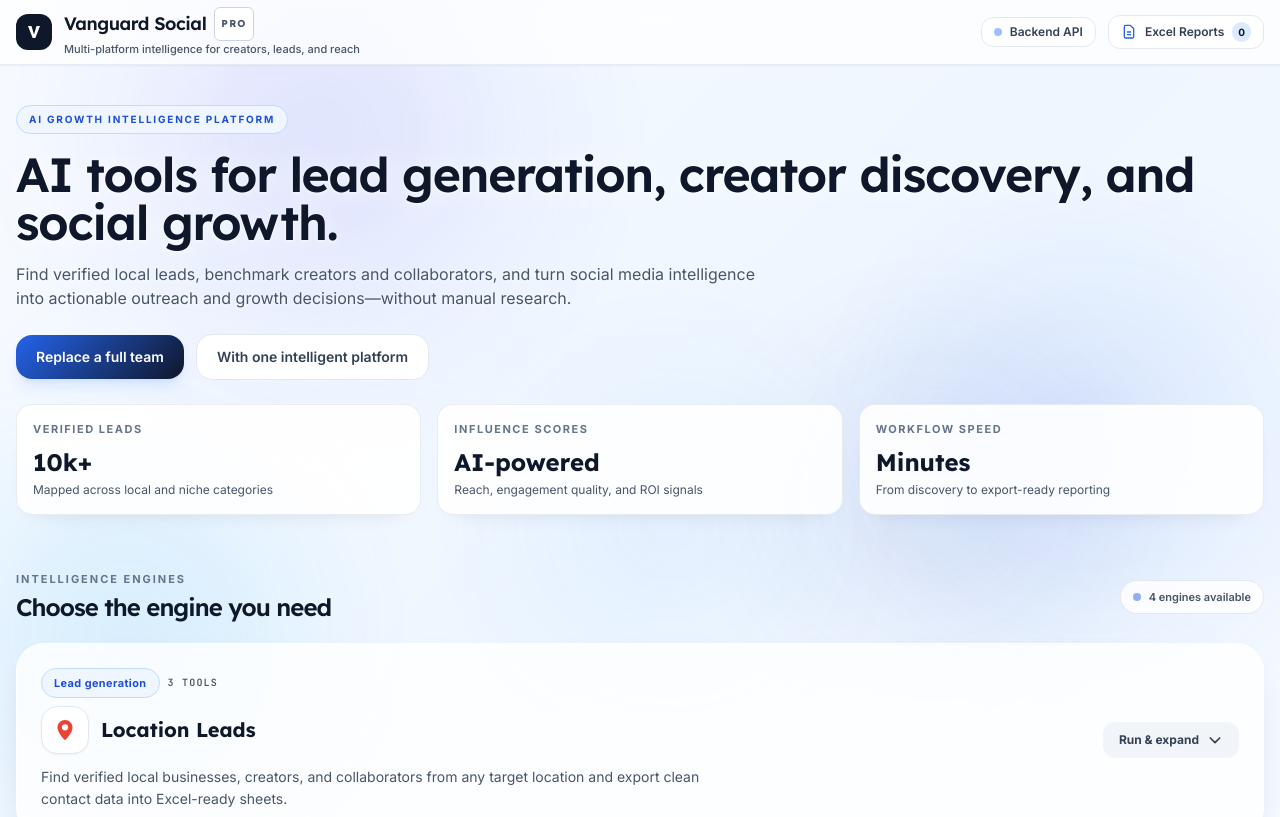
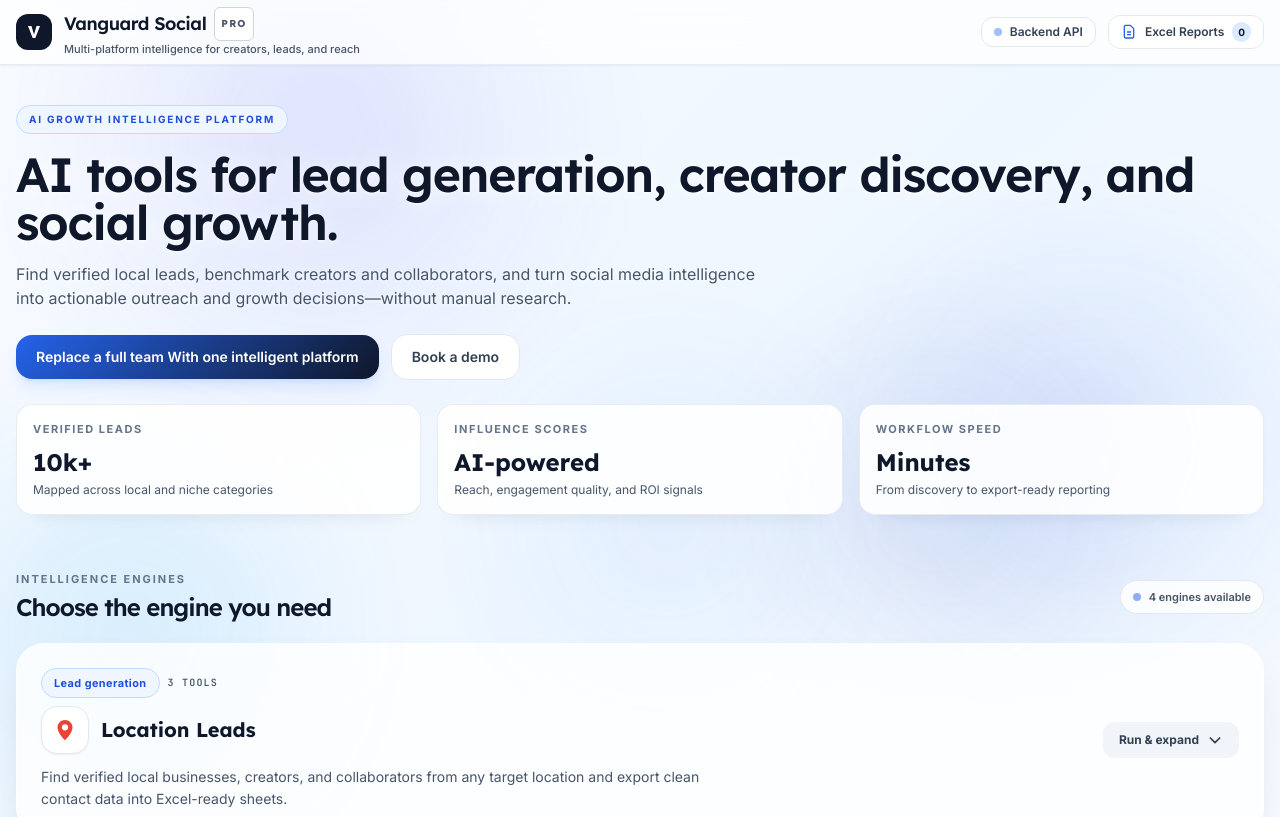
Before and after one commit to tysonsingh19929/phantom-reach-web, a plain HTML site: page index.html in a window 1280 px wide. Shown: the top 817 px of the page. Drawn offline with nearby package versions, Linux system fonts and the light colour scheme.

Commit message:
Merge button texts into a single button

```diff
--- a/index.html
+++ b/index.html
@@ -295,8 +295,8 @@
         </div>
 
         <div class="flex flex-col items-center gap-3 sm:flex-row sm:items-center sm:justify-start">
-          <button type="button" class="focus-ring btn-primary inline-flex items-center justify-center rounded-2xl px-5 py-3 text-sm font-semibold shadow-lg shadow-blue-500/15 transition hover:-translate-y-0.5">Replace a full team</button>
-          <button type="button" class="focus-ring inline-flex items-center justify-center rounded-2xl border border-slate-200 bg-white px-5 py-3 text-sm font-semibold text-slate-700 transition hover:bg-slate-50"> With one intelligent platform</button>
+          <button type="button" class="focus-ring btn-primary inline-flex items-center justify-center rounded-2xl px-5 py-3 text-sm font-semibold shadow-lg shadow-blue-500/15 transition hover:-translate-y-0.5">Replace a full team  With one intelligent platform</button>
+          <button type="button" class="focus-ring inline-flex items-center justify-center rounded-2xl border border-slate-200 bg-white px-5 py-3 text-sm font-semibold text-slate-700 transition hover:bg-slate-50">Book a demo</button>
         </div>
 
         <div class="grid gap-4 sm:grid-cols-3">
```
